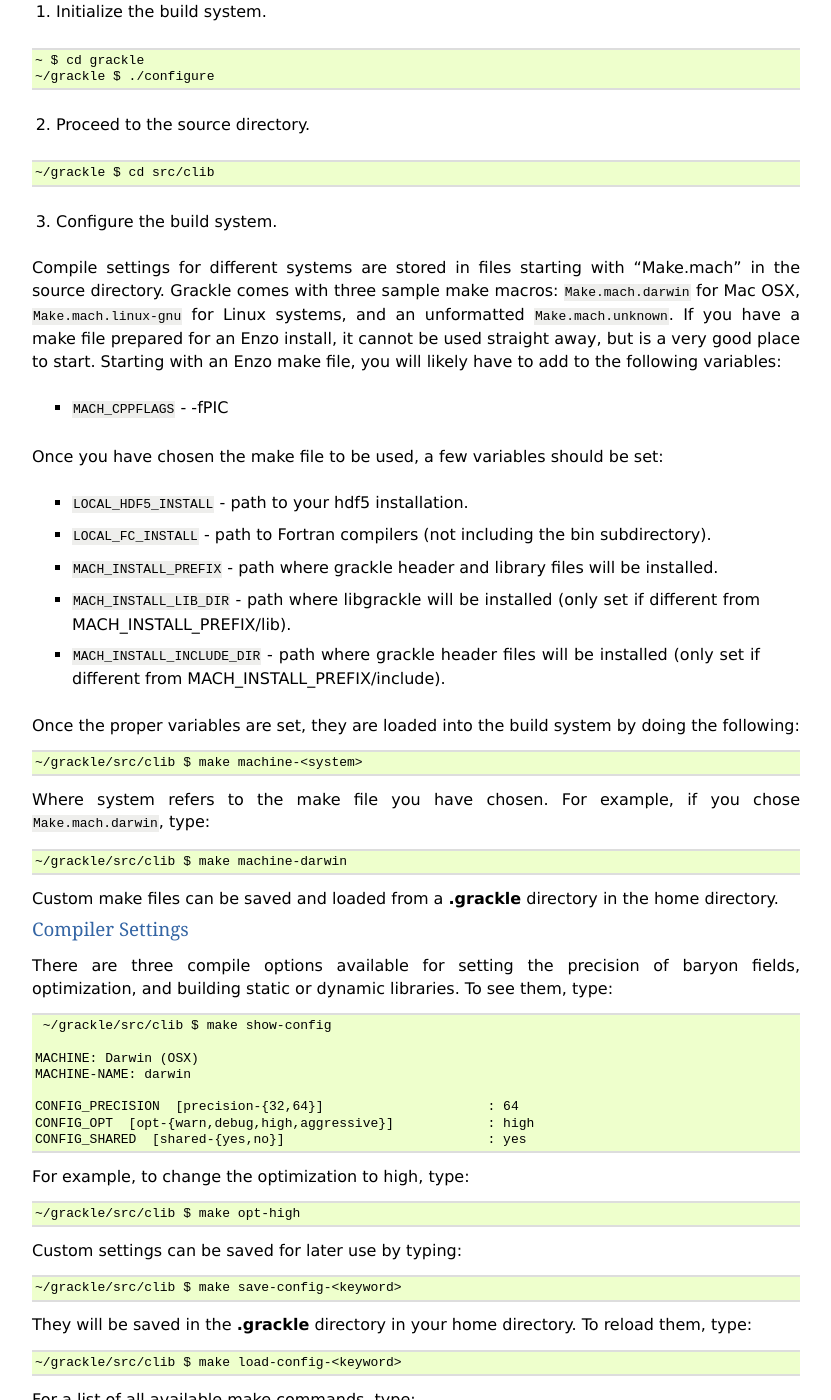
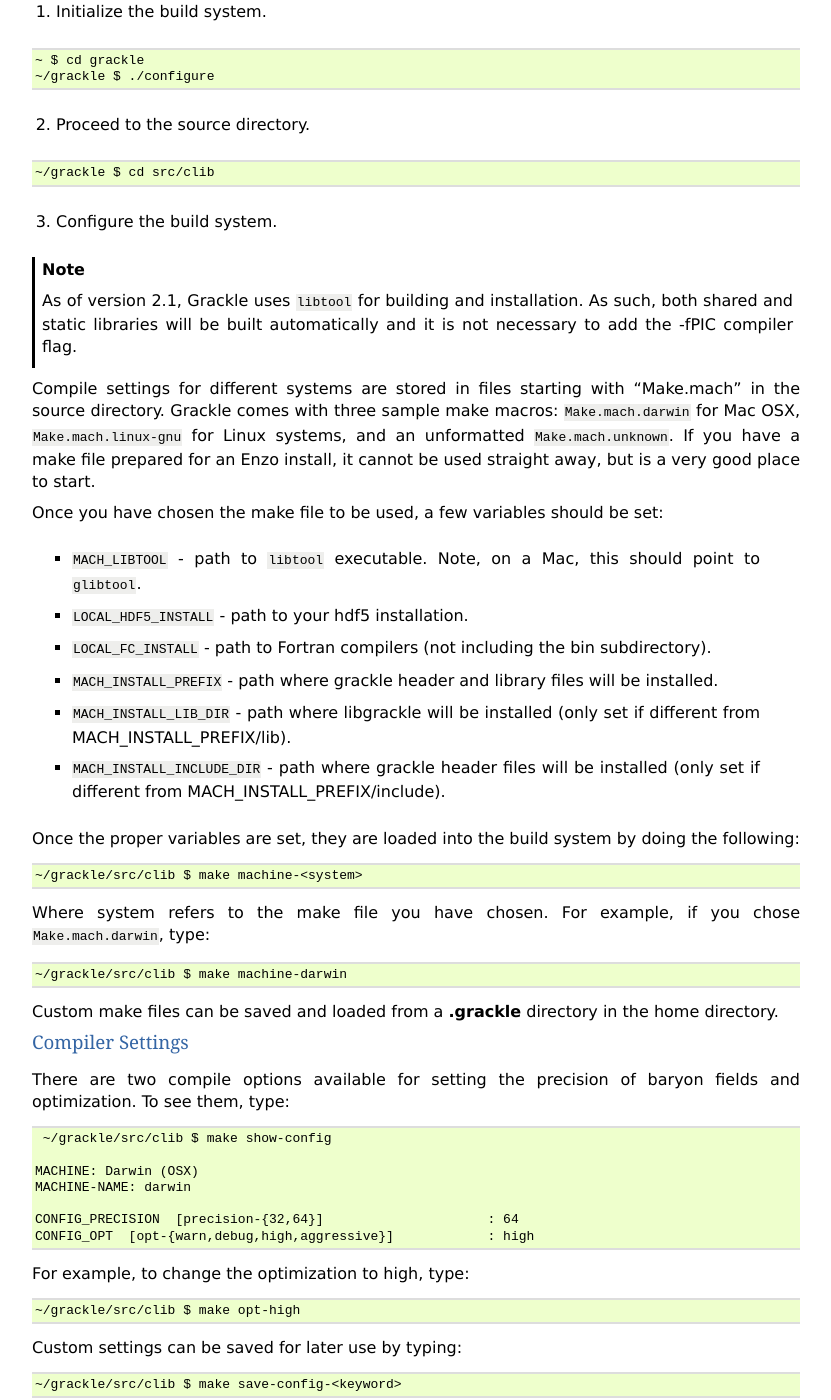
Before and after one commit to grackle-project/grackle, a Sphinx documentation site: the page built from doc/source/Installation.rst, in a window 1280 px wide and 1400 px high, scrolled down 683 px. Shown: the whole window, without its empty margins (48-879 px from the left). Built offline with Sphinx 7.4.7, drawn with Linux system fonts in a browser that asks for light colours; some of the changed text lies outside the part shown.

Commit message:
Updating docs.

```diff
--- a/doc/source/Installation.rst
+++ b/doc/source/Installation.rst
@@ -58,17 +58,18 @@ Building
 
 3. Configure the build system.
 
+.. note:: As of version 2.1, Grackle uses ``libtool`` for building and installation.  As such, both shared and static libraries will be built automatically and it is not necessary to add the -fPIC compiler flag.
+
 Compile settings for different systems are stored in files starting with
 "Make.mach" in the source directory.  Grackle comes with three sample make
 macros: ``Make.mach.darwin`` for Mac OSX, ``Make.mach.linux-gnu`` for
 Linux systems, and an unformatted ``Make.mach.unknown``.  If you have a make
 file prepared for an Enzo install, it cannot be used straight away, but is a
-very good place to start.  Starting with an Enzo make file, you will likely
-have to add to the following variables:
-
-    * ``MACH_CPPFLAGS`` - -fPIC
+very good place to start.
 
 Once you have chosen the make file to be used, a few variables should be set:
+
+    * ``MACH_LIBTOOL`` - path to ``libtool`` executable.  Note, on a Mac, this should point to ``glibtool``.
 
     * ``LOCAL_HDF5_INSTALL`` - path to your hdf5 installation.
 
@@ -104,9 +105,8 @@ home directory.
 Compiler Settings
 +++++++++++++++++
 
-There are three compile options available for setting the precision of
-baryon fields, optimization, and building static or dynamic libraries.
-To see them, type:
+There are two compile options available for setting the precision of
+baryon fields and optimization.  To see them, type:
 
 .. highlight:: none
 
@@ -119,7 +119,6 @@ To see them, type:
 
    CONFIG_PRECISION  [precision-{32,64}]                     : 64
    CONFIG_OPT  [opt-{warn,debug,high,aggressive}]            : high
-   CONFIG_SHARED  [shared-{yes,no}]                          : yes
 
 For example, to change the optimization to high, type:
 
@@ -197,8 +196,9 @@ Then, to install:
 
 Once installed, you can test your installation with the provided example to
 assure it is functioning correctly.  If something goes wrong in this process,
-investigate the ``out.compile`` file to see what went wrong during compilation,
-or use ``ldd`` on your executable to determine what went wrong during linking.
+check the ``out.compile`` file to see what went wrong during compilation,
+or use ``ldd`` (``otool -L`` on Mac) on your executable to determine what went
+wrong during linking.
 
 ::
 
```
